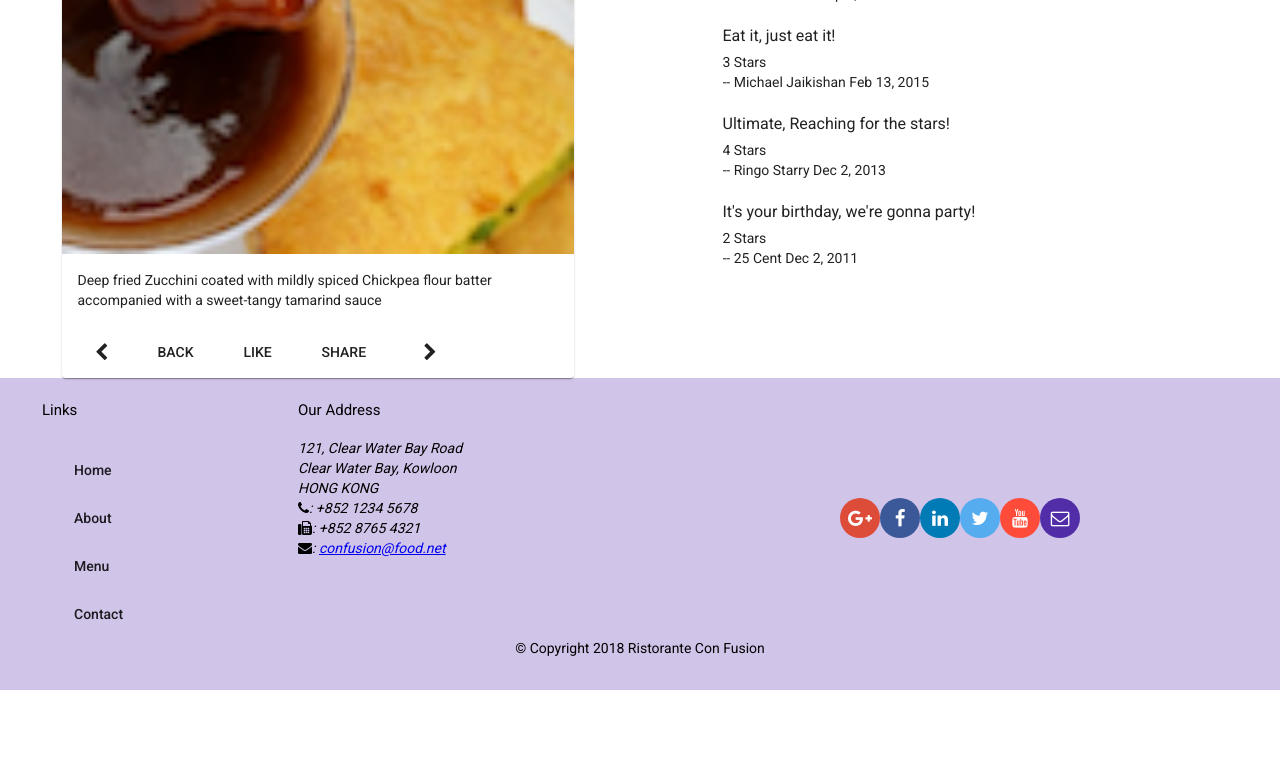
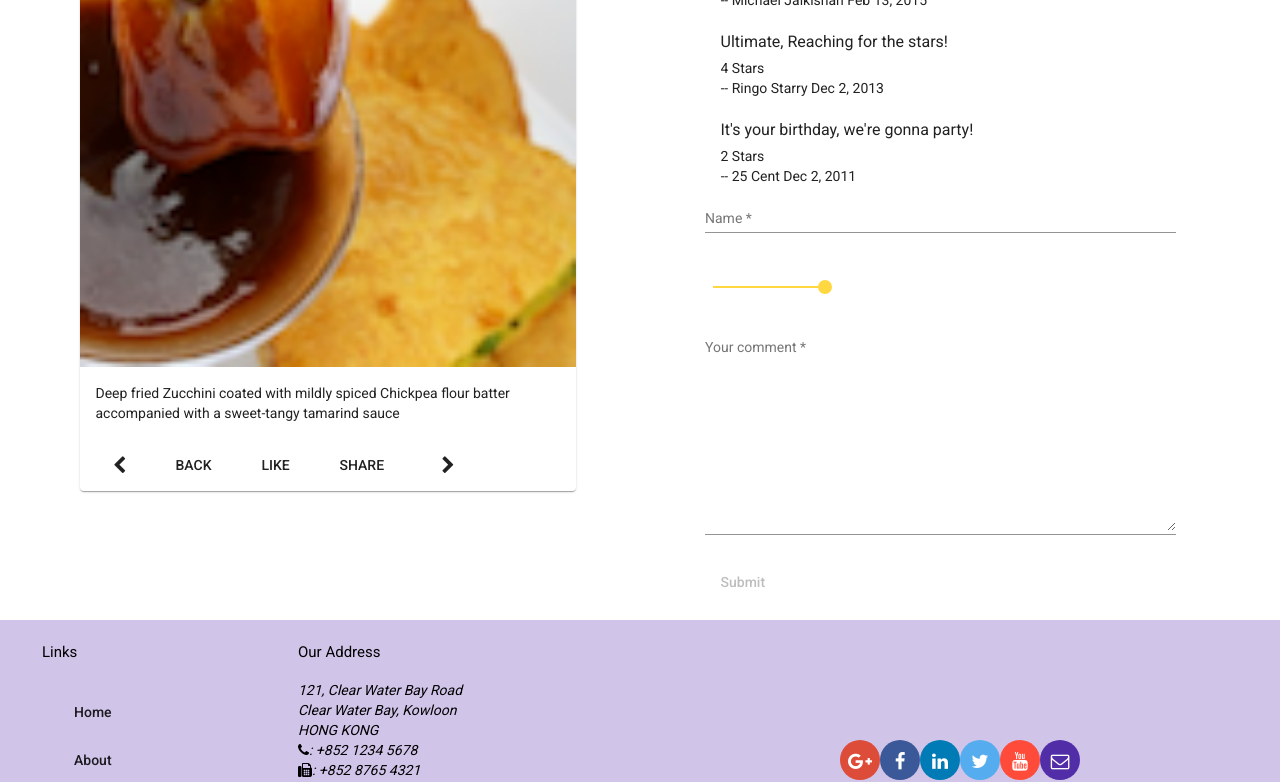
Before and after one commit to fyras19/coursera-angular-course, an Angular app: page /dishdetail/1 in a window 1280 px wide. Shown: the part 654-1436 px from the top of the page. Before the commit the page ends 1344 px from the top, so only its background shows below. Built offline with nearby package versions, Linux system fonts and the light colour scheme.

Commit message:
Assignment 3

```diff
--- a/src/app/app.module.ts
+++ b/src/app/app.module.ts
@@ -18,6 +18,7 @@ import { MatCheckboxModule } from '@angular/material/checkbox';
 import { MatSelectModule } from '@angular/material/select';
 import { MatSlideToggleModule } from '@angular/material/slide-toggle';
 import { MatProgressSpinnerModule } from '@angular/material/progress-spinner';
+import { MatSliderModule } from '@angular/material/slider';
 
 import { MenuComponent } from './menu/menu.component';
 import { DishdetailComponent } from './dishdetail/dishdetail.component';
@@ -64,7 +65,8 @@ import { AppRoutingModule } from './app-routing/app-routing.module';
     ReactiveFormsModule,
     MatSelectModule,
     MatSlideToggleModule,
-    MatProgressSpinnerModule
+    MatProgressSpinnerModule,
+    MatSliderModule
   ],
   providers: [
     DishService,
--- a/src/app/dishdetail/dishdetail.component.html
+++ b/src/app/dishdetail/dishdetail.component.html
@@ -7,9 +7,9 @@
     </div>
 </div> -->
 <div class="container" fxLayout="row" fxLayout.sm="column" fxLayout.xs="column"
-  fxLayoutAlign.gt-md="space-around center" fxLayoutGap="10px" fxLayoutGap.xs="0" *ngIf="dish">
+  fxLayoutAlign.gt-md="space-around center" fxLayoutGap="10px" fxLayoutGap.xs="0">
 
-  <div fxFlex="40">
+  <div fxFlex="40" *ngIf="dish">
     <mat-card>
       <mat-card-header>
         <mat-card-title>
@@ -22,17 +22,19 @@
         </p>
       </mat-card-content>
       <mat-card-actions>
-        <button mat-button [routerLink]="['/dishdetail', prev]"><i class="fa fa-chevron-left fa-lg" aria-hidden="true"></i></button>
+        <button mat-button [routerLink]="['/dishdetail', prev]"><i class="fa fa-chevron-left fa-lg"
+            aria-hidden="true"></i></button>
         <button mat-button (click)="goBack()">BACK</button>
         <button mat-button>LIKE</button>
         <button mat-button>SHARE</button>
         <span class="flex-spacer"></span>
-        <button mat-button [routerLink]="['/dishdetail', next]"><i class="fa fa-chevron-right fa-lg" aria-hidden="true"></i></button>
+        <button mat-button [routerLink]="['/dishdetail', next]"><i class="fa fa-chevron-right fa-lg"
+            aria-hidden="true"></i></button>
       </mat-card-actions>
     </mat-card>
   </div>
 
-  <div fxFlex="40">
+  <div fxFlex="40" *ngIf="dish">
     <h1>Comments</h1>
     <mat-list>
       <mat-list-item *ngFor="let comment of dish.comments">
@@ -45,12 +47,47 @@
         </p>
         <br />
       </mat-list-item>
+      <mat-list-item *ngIf="commentForm.valid">
+          <h1 matLine> {{commentForm.value.comment}} </h1>
+          <p matLine>
+            <span> {{commentForm.value.rating}} Stars </span>
+          </p>
+          <p matLine>
+            <span> -- {{commentForm.value.author}}</span>
+          </p>
+          <br />
+      </mat-list-item>
     </mat-list>
+    <div class="form-size">
+      <form novalidate [formGroup]="commentForm" (ngSubmit)="onSubmit()" #fform="ngForm">
+        <p>
+          <mat-form-field class="full-width">
+            <input matInput placeholder="Name" formControlName="author" type="text" required>
+            <mat-error *ngIf="formErrors.author">
+              {{formErrors.author}}
+            </mat-error>
+          </mat-form-field>
+        </p>
+        <p>
+          <mat-slider min="1" max="5" step="1" thumbLabel tickInterval="1" formControlName="rating"></mat-slider>
+        </p>
+        <p>
+          <mat-form-field class="full-width">
+            <textarea matInput placeholder="Your comment" formControlName="comment" rows="12" required></textarea>
+            <mat-error *ngIf="formErrors.comment">
+              {{formErrors.comment}}
+            </mat-error>
+          </mat-form-field>
+        </p>
+        <button mat-button type="submit" [disabled]="!commentForm.valid">
+          Submit
+        </button>
+      </form>
+    </div>
+  </div>
+  <div [hidden]="dish">
+    <mat-spinner>
+    </mat-spinner>
+    <h4>Loading... Please Wait</h4>
   </div>
 </div>
-
-<div [hidden]="dish">
-  <mat-spinner>
-  </mat-spinner>
-  <h4>Loading... Please Wait</h4>
-</div>
--- a/src/app/dishdetail/dishdetail.component.scss
+++ b/src/app/dishdetail/dishdetail.component.scss
@@ -0,0 +1,12 @@
+.form-size {
+    width: 100%;
+}
+
+.full-width {
+    width: 95%;
+}
+
+.container {
+    margin: 20px;
+    display: flex;
+}
--- a/src/app/dishdetail/dishdetail.component.ts
+++ b/src/app/dishdetail/dishdetail.component.ts
@@ -1,10 +1,12 @@
-import { Component, OnInit } from '@angular/core';
+import { Component, OnInit, ViewChild } from '@angular/core';
+import { FormBuilder, FormGroup, Validators } from '@angular/forms';
 import { Params, ActivatedRoute } from '@angular/router';
 import { Location } from '@angular/common';
 import { switchMap } from 'rxjs/operators';
 
 import { Dish } from '../shared/dish';
 import { DishService } from '../services/dish.service';
+import { Comment } from '../shared/comment';
 
 @Component({
   selector: 'app-dishdetail',
@@ -13,14 +15,40 @@ import { DishService } from '../services/dish.service';
 })
 export class DishdetailComponent implements OnInit {
 
+  commentForm: FormGroup;
   dish: Dish;
   dishIds: string[];
   prev: string;
   next: string;
+  newComment: Comment;
+  @ViewChild('fform') commentFormDirective;
+
+  formErrors = {
+    'author': '',
+    'comment': ''
+  };
+
+  validationMessages = {
+    'author': {
+      'required': 'Author name is required',
+      'minlength': 'Author name must be at least 2 characters long',
+    },
+    'comment': {
+      'required': 'Comment is required'
+    }
+  };
 
   constructor(private dishService: DishService,
     private location: Location,
-    private route: ActivatedRoute) {
+    private route: ActivatedRoute,
+    private fb: FormBuilder) {
+    this.createForm();
+    this.newComment = {
+      author: '',
+      date: new Date().toISOString(),
+      comment: '',
+      rating: 5
+    }
   }
 
   ngOnInit(): void {
@@ -43,4 +71,50 @@ export class DishdetailComponent implements OnInit {
     this.location.back();
   }
 
+  createForm(): void {
+    this.commentForm = this.fb.group({
+      'author': ['', [Validators.required, Validators.minLength(2)]],
+      'rating': 5,
+      'comment': ['', Validators.required]
+    });
+
+    this.commentForm.valueChanges
+      .subscribe(data => this.onValueChanges(data));
+
+    this.onValueChanges();
+  }
+
+  onSubmit(): void {
+    this.newComment.author = this.commentForm.value.author;
+    this.newComment.comment = this.commentForm.value.comment;
+    this.newComment.rating = this.commentForm.value.rating;
+    this.newComment.date = new Date().toISOString();
+    this.dish.comments.push(this.newComment);
+    this.commentFormDirective.resetForm();
+    this.commentForm.reset({
+      'author': '',
+      'rating': 5,
+      'comment': ''
+    });
+  }
+
+  onValueChanges(data?): void {
+    if(!this.commentForm) return;
+    console.log(this.formErrors);
+    const form = this.commentForm;
+    for(const field in this.formErrors){
+      if(this.formErrors.hasOwnProperty(field)){
+        this.formErrors[field] = '';
+        const control = form.get(field);
+        if(control && control.dirty && control.invalid){
+          const messages = this.validationMessages[field];
+          for(const message in messages){
+            if(control.errors.hasOwnProperty(message))
+              this.formErrors[field] += messages[message] + ' ';
+          }
+        }
+      }
+    }
+  }
+
 }
```
